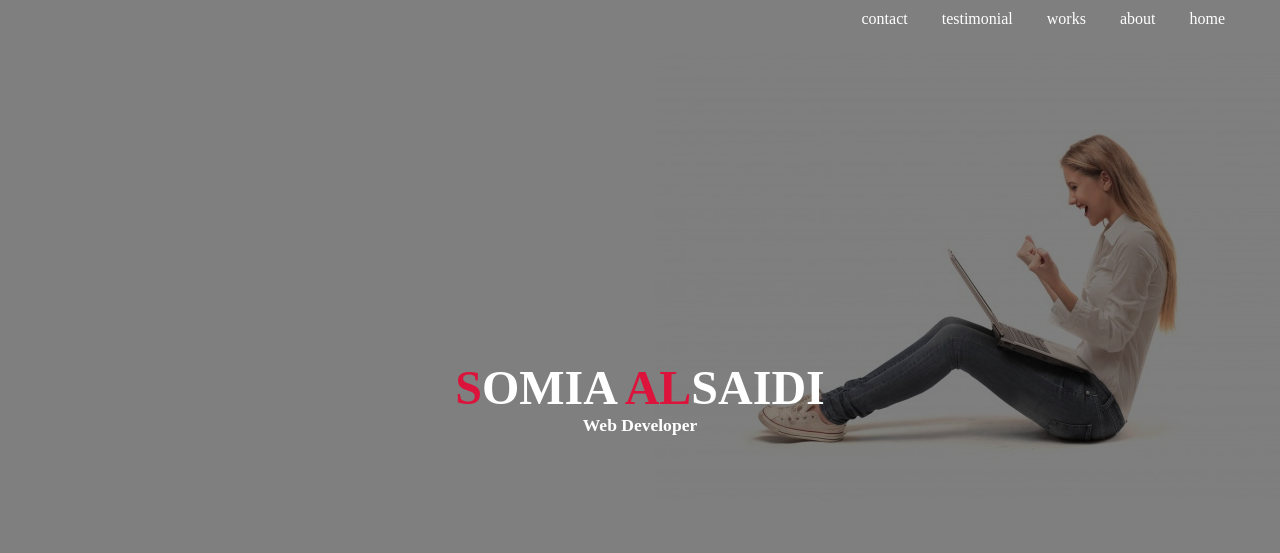
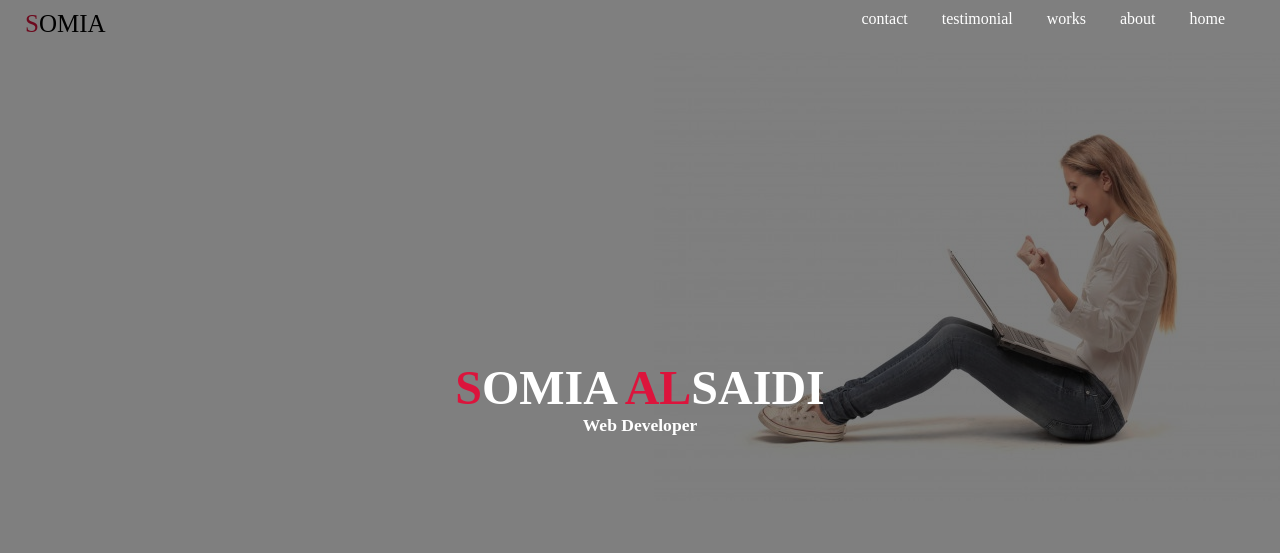
Before and after one commit to SomiaAlsaidi/portfolio, a plain HTML site: page index.html in a window 1280 px wide. Shown: the top 553 px of the page. Drawn offline with Linux system fonts and the light colour scheme; files whose address does not match are found by name.

Commit message:
add logo

```diff
--- a/css/style.css
+++ b/css/style.css
@@ -107,7 +107,18 @@
     background-color: #000;
     opacity: .5;
 }
-
+.logo {
+    width: 25%;
+    float: left;
+    text-transform: uppercase;
+    color: #000;
+    font-size: 25px;
+    text-align: left;
+    padding: 10px 25px;
+  }
+.logo span{
+    color:crimson ;
+}
 ul{
     list-style-type: none;
     margin-top:10px;
--- a/index.html
+++ b/index.html
@@ -14,7 +14,8 @@
 
 
                 <nav>
-
+                    <div class="logo">
+                       <span>S</span>OMIA</div>
                     <ul>
 
                         <li><a href="#">home</a></li>
```
